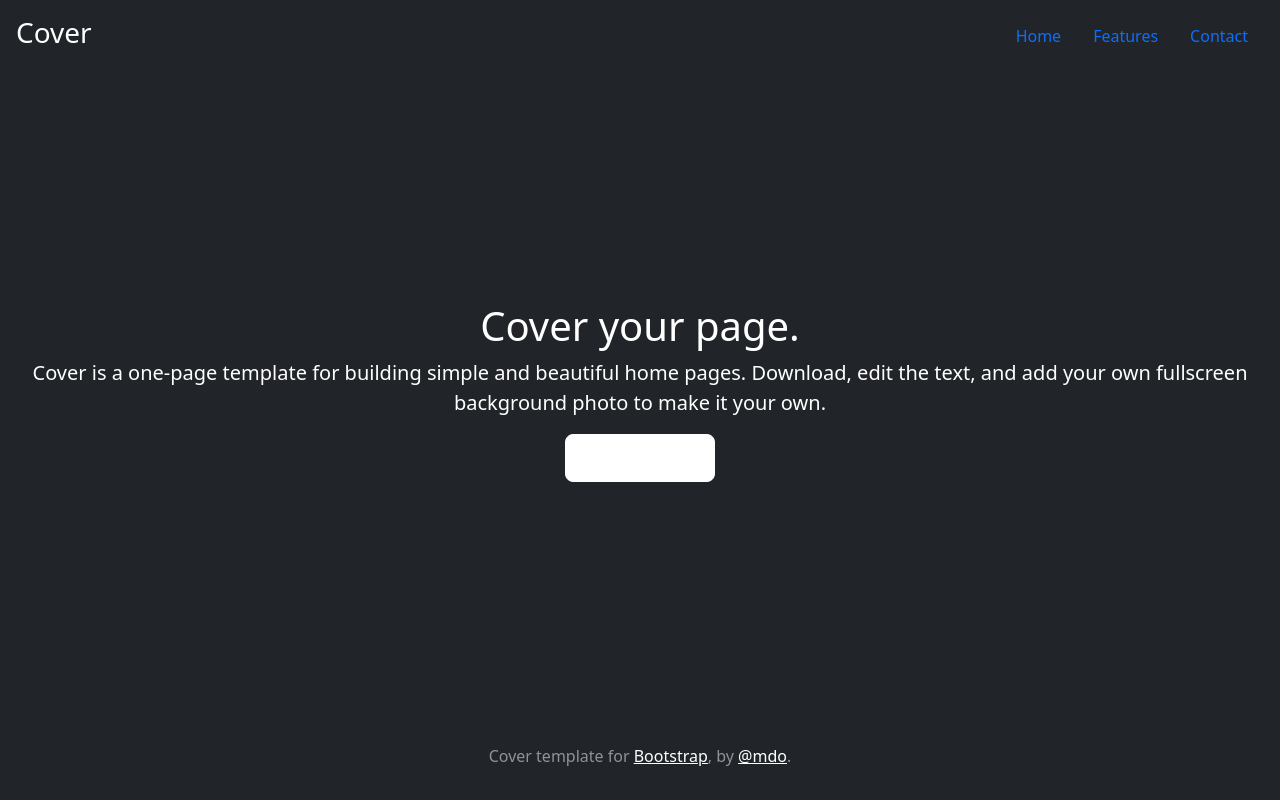
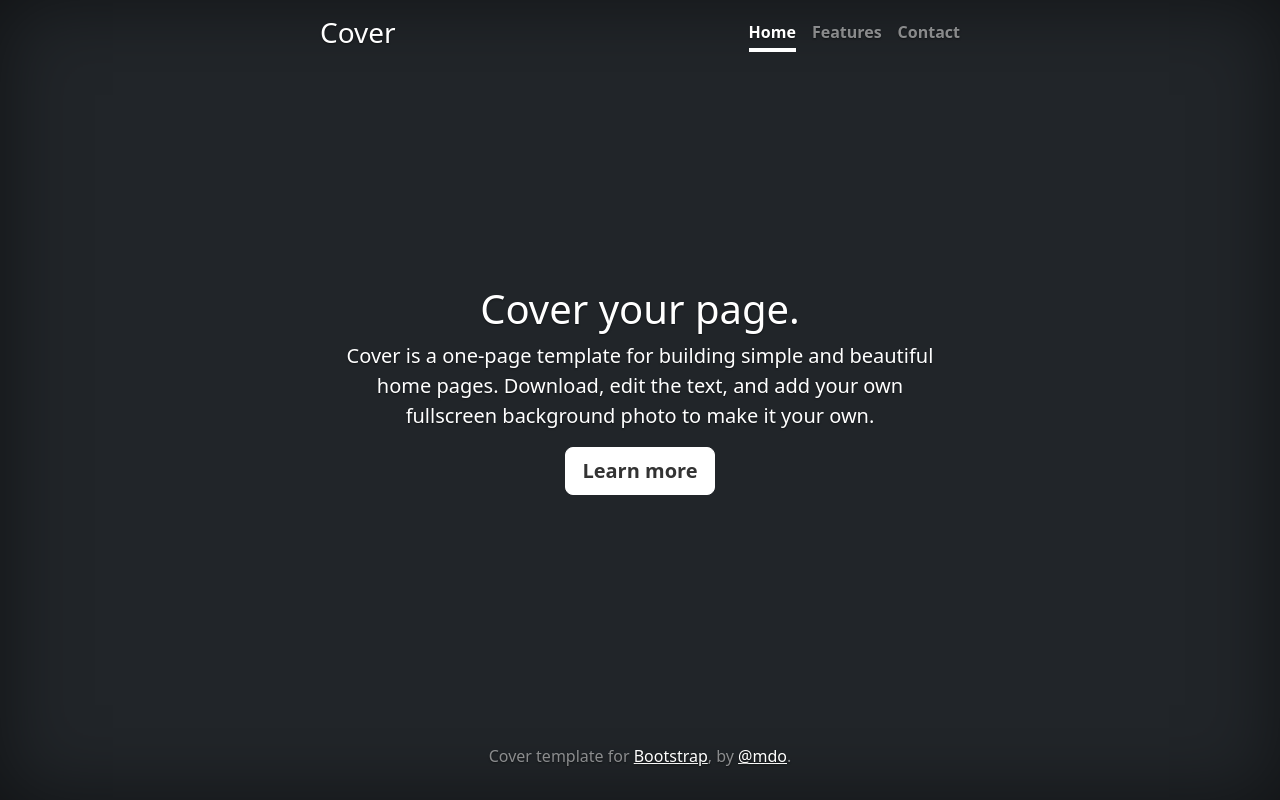
Before and after one commit to cconrady/cconrady.github.io, a plain HTML site: page index.html in a window 1280 px wide. Drawn offline with nearby package versions, Linux system fonts and the light colour scheme.

Commit message:
Update index.html

```diff
--- a/index.html
+++ b/index.html
@@ -1,7 +1,7 @@
-<!DOCTYPE html>
-<!-- saved from url=(0050)https://getbootstrap.com/docs/5.1/examples/cover/# -->
-<html lang="en" class="h-100"><head><meta http-equiv="Content-Type" content="text/html; charset=UTF-8">
-
+<!doctype html>
+<html lang="en" class="h-100">
+  <head>
+    <meta charset="utf-8">
     <meta name="viewport" content="width=device-width, initial-scale=1">
     <meta name="description" content="">
     <meta name="author" content="Mark Otto, Jacob Thornton, and Bootstrap contributors">
@@ -13,17 +13,7 @@
 
 
     <!-- Bootstrap core CSS -->
-<link href="./Cover Template · Bootstrap v5.1_files/bootstrap.min.css" rel="stylesheet" integrity="sha384-KyZXEAg3QhqLMpG8r+8fhAXLRk2vvoC2f3B09zVXn8CA5QIVfZOJ3BCsw2P0p/We" crossorigin="anonymous">
-
-    <!-- Favicons -->
-<link rel="apple-touch-icon" href="https://getbootstrap.com/docs/5.1/assets/img/favicons/apple-touch-icon.png" sizes="180x180">
-<link rel="icon" href="https://getbootstrap.com/docs/5.1/assets/img/favicons/favicon-32x32.png" sizes="32x32" type="image/png">
-<link rel="icon" href="https://getbootstrap.com/docs/5.1/assets/img/favicons/favicon-16x16.png" sizes="16x16" type="image/png">
-<link rel="manifest" href="https://getbootstrap.com/docs/5.1/assets/img/favicons/manifest.json">
-<link rel="mask-icon" href="https://getbootstrap.com/docs/5.1/assets/img/favicons/safari-pinned-tab.svg" color="#7952b3">
-<link rel="icon" href="https://getbootstrap.com/docs/5.1/assets/img/favicons/favicon.ico">
-<meta name="theme-color" content="#7952b3">
-
+<link href="../assets/dist/css/bootstrap.min.css" rel="stylesheet">
 
     <style>
       .bd-placeholder-img {
@@ -43,7 +33,7 @@
 
 
     <!-- Custom styles for this template -->
-    <link href="./Cover Template · Bootstrap v5.1_files/cover.css" rel="stylesheet">
+    <link href="cover.css" rel="stylesheet">
   </head>
   <body class="d-flex h-100 text-center text-white bg-dark">
 
@@ -52,9 +42,9 @@
     <div>
       <h3 class="float-md-start mb-0">Cover</h3>
       <nav class="nav nav-masthead justify-content-center float-md-end">
-        <a class="nav-link active" aria-current="page" href="https://getbootstrap.com/docs/5.1/examples/cover/#">Home</a>
-        <a class="nav-link" href="https://getbootstrap.com/docs/5.1/examples/cover/#">Features</a>
-        <a class="nav-link" href="https://getbootstrap.com/docs/5.1/examples/cover/#">Contact</a>
+        <a class="nav-link active" aria-current="page" href="#">Home</a>
+        <a class="nav-link" href="#">Features</a>
+        <a class="nav-link" href="#">Contact</a>
       </nav>
     </div>
   </header>
@@ -63,7 +53,7 @@
     <h1>Cover your page.</h1>
     <p class="lead">Cover is a one-page template for building simple and beautiful home pages. Download, edit the text, and add your own fullscreen background photo to make it your own.</p>
     <p class="lead">
-      <a href="https://getbootstrap.com/docs/5.1/examples/cover/#" class="btn btn-lg btn-secondary fw-bold border-white bg-white">Learn more</a>
+      <a href="#" class="btn btn-lg btn-secondary fw-bold border-white bg-white">Learn more</a>
     </p>
   </main>
 
@@ -74,6 +64,5 @@
 
 
 
-
-
-</body></html>
+  </body>
+</html>
```
